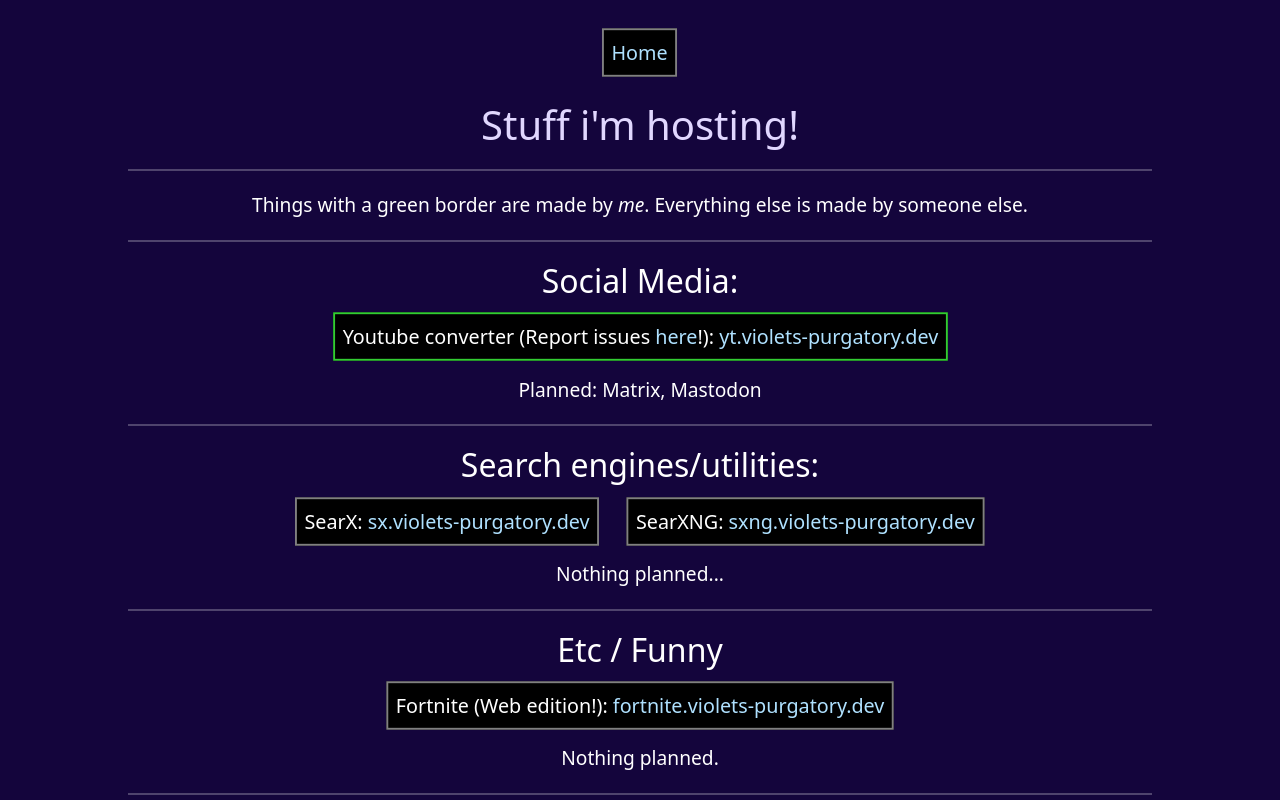
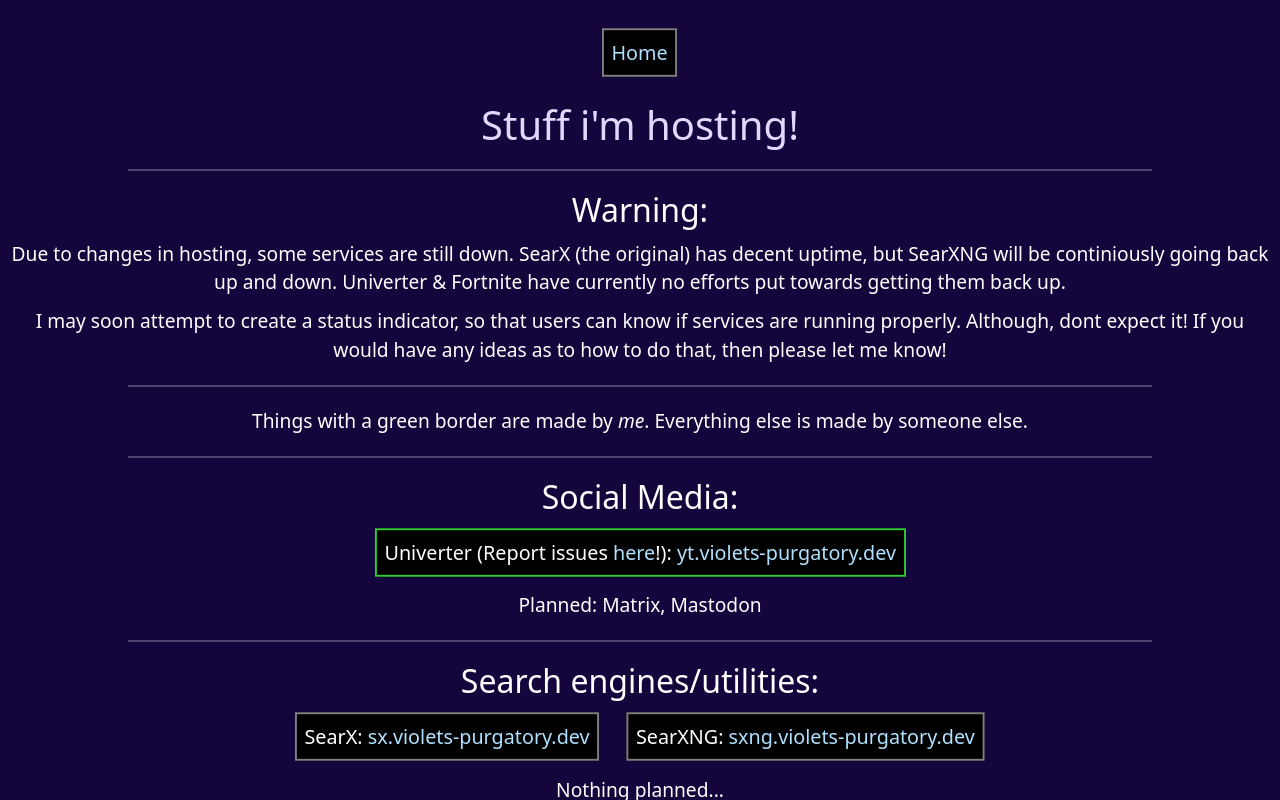
Before and after one commit to Violets-puragtory/Violets-Purgatory.dev, a website: page static/hosted/index.html in a window 1280 px wide. Drawn offline with nearby package versions, Linux system fonts and the light colour scheme.

Commit message:
Added warning

```diff
--- a/static/hosted/index.html
+++ b/static/hosted/index.html
@@ -23,9 +23,13 @@
     <a class="chip" href="/">Home</a>
     <h1>Stuff i'm hosting! <hr></h1>
     <div class="fadediv">
+        <h2>Warning:</h2>
+        <p>Due to changes in hosting, some services are still down. SearX (the original) has decent uptime, but SearXNG will be continiously going back up and down. Univerter & Fortnite have currently no efforts put towards getting them back up.</p>
+        <p>I may soon attempt to create a status indicator, so that users can know if services are running properly. Although, dont expect it! If you would have any ideas as to how to do that, then please let me know!</p>
+        <hr>
         <p>Things with a green border are made by <em>me</em>. Everything else is made by someone else. </p>
         <h2><hr>Social Media:</h2>
-        <p class="chip me">Youtube converter (Report issues <a href="https://github.com/Violets-puragtory/NoJS-YTConverter">here</a>!): <a href="https://yt.violets-purgatory.dev">yt.violets-purgatory.dev</a></p>
+        <p class="chip me">Univerter (Report issues <a href="https://github.com/Violets-puragtory/NoJS-YTConverter">here</a>!): <a href="https://yt.violets-purgatory.dev">yt.violets-purgatory.dev</a></p>
         <p>Planned: Matrix, Mastodon</p>
         <h2><hr>Search engines/utilities:</h2>
         <p class="chip">SearX: <a href="https://sx.violets-purgatory.dev">sx.violets-purgatory.dev</a></p>
```
Also changed, not shown: resources/mainPage.html (+1 -0 lines).
